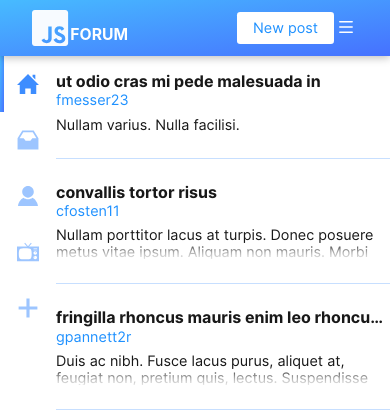
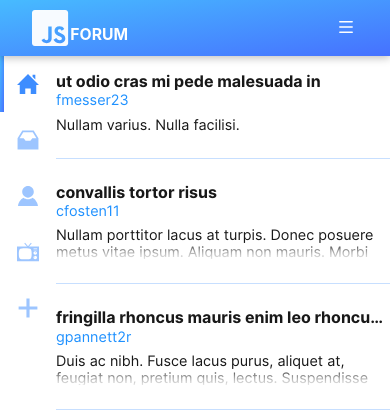
Before and after one commit to barjoco/php-forum, a PHP site: page / in a window 390 px wide; the page is wider, and only the part inside the window is pictured. Shown: the top 420 px of that part. Run offline with PHP 8.4, Linux system fonts and the light colour scheme; the visitor is signed in with stand-in values (Sample User, id 1); data comes from the database, SQL or seed files in the repository.

Commit message:
changed removed new post button from mobile view

```diff
--- a/static/css/top_bar.css
+++ b/static/css/top_bar.css
@@ -133,7 +133,7 @@
   .search_bar {
     display: none;
   }
-  .top_bar_right .top_bar_menu_btn {
+  .top_bar_right .top_bar_menu_btn, .top_bar_right a {
     display: none;
   }
   .top_bar_right .popout_btn {
```
Also changed, not shown: preview_default.png (deleted).
